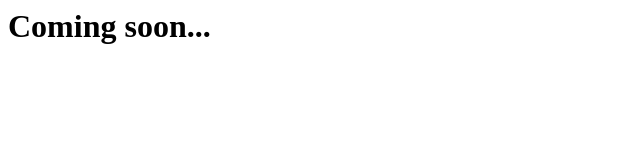
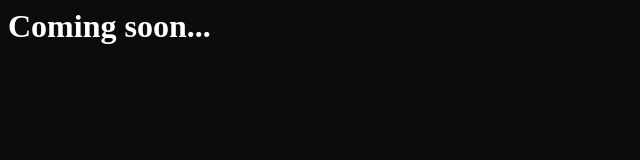
Before and after one commit to Gitusercontent/gitusercontent.github.io, a plain HTML site: page index.html in a window 1280 px wide. Shown: the whole page, without its empty margins (0-640 px from the left). Drawn offline with Linux system fonts and the light colour scheme.

Commit message:
Update index.html

```diff
--- a/index.html
+++ b/index.html
@@ -2,8 +2,16 @@
 <head>
   <title>RTECH Linux</title>
   <meta name="viewport" content= "width=device-width, initial-scale=1.0">
-  <link rel="icon" type="image/x-icon" href="IMG_0510.png">
+  <link rel="icon" type="image/x-icon" href="favicon.ico">
+  <style>
+    body {
+      background: #0b0c0d;
+    }
+    .headerone {
+      color: #ffffff;
+    }
+  </style>
 </head>
 <body>
-  <h1>Coming soon...</h1>
+  <h1 class=headerone>Coming soon...</h1>
 </body>
```
